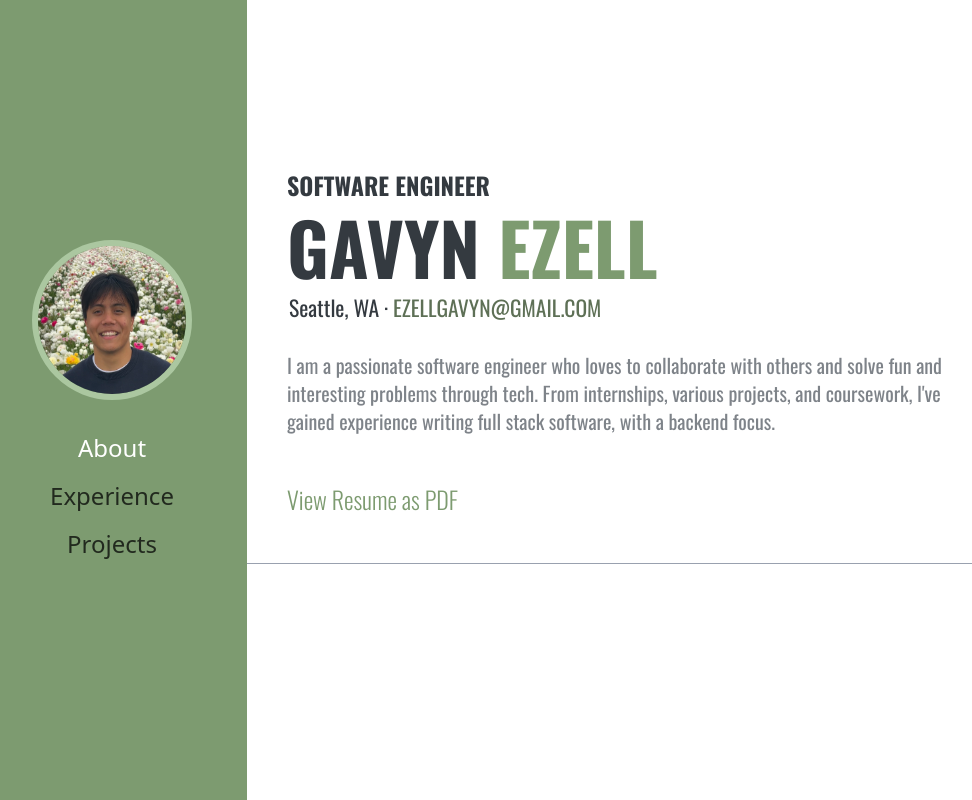
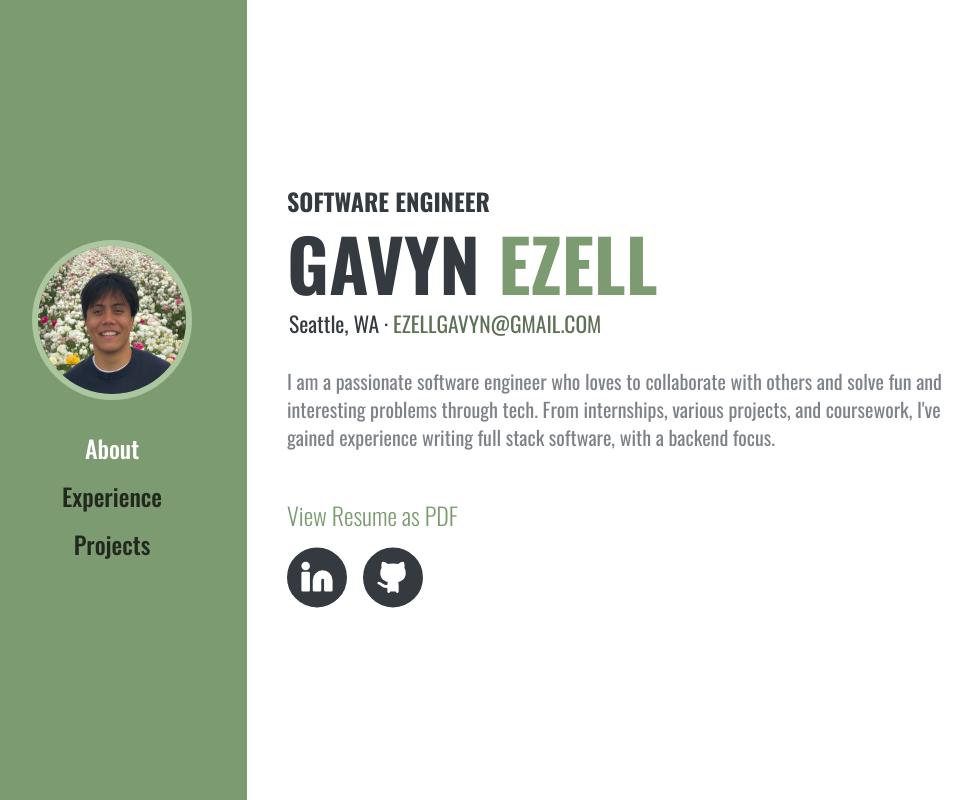
Before and after one commit to gavyn-ezell/portfolio, a SvelteKit app: page / in a window 1280 px wide. Shown: the whole page, without its empty margins (23-995 px from the left). Built offline with nearby package versions, Linux system fonts and the light colour scheme.

Commit message:
landing finished

```diff
--- a/src/app.css
+++ b/src/app.css
@@ -1,4 +1,8 @@
 @import 'tailwindcss';
+
+html, body {
+    background-color: white;
+}
 
 @theme {
 	--main-color: #7d9b70;
--- a/src/routes/+page.svelte
+++ b/src/routes/+page.svelte
@@ -1,5 +1,5 @@
 <script>
-	import { Menu } from 'lucide-svelte';
+	import { Menu, Github, Linkedin } from 'lucide-svelte';
 	import { media } from 'svelte-match-media';
 	import { onMount } from 'svelte';
 
@@ -29,7 +29,7 @@
 
 <div class="flex flex-col sm:flex-row">
 	<nav
-		class="fixed top-0 z-[100] {mobileNavState}
+		class="oswald-base fixed top-0 z-[100] {mobileNavState}
             sm:h-vh flex w-full flex-col
             items-start justify-between gap-4
             overflow-hidden
@@ -82,8 +82,8 @@
 			{/each}
 		</ul>
 	</nav>
-	<div class="mt-[96px] mr-auto ml-auto h-screen min-h-screen w-full overflow-scroll sm:mt-0 sm:py-32">
-		<section class="oswald-base flex w-full flex-col p-8 pl-2 border-b border-gray-400">
+	<div class="relative mt-[96px] mr-auto ml-auto h-screen min-h-screen w-full overflow-scroll sm:mt-0 sm:py-32">
+		<section class="absolute top-1/2 -translate-y-1/2 oswald-base flex w-full sm:max-w-[1280px] flex-col p-8 pl-2">
 			<div class="m-4 ml-8">
 				<h3 class="mb-4 text-[1.5rem] leading-[1.2rem]">SOFTWARE ENGINEER</h3>
 				<h1 class="px-0 text-[4.5rem] leading-[4.5rem]">
@@ -100,7 +100,19 @@
 					and solve fun and interesting problems through tech. From internships, various projects, and coursework, I've gained experience writing full stack software, with a backend focus.
 				</p>
 
-                <a href="GavynEzellResume.pdf" target="_blank" class="text-[var(--main-color)] font-light text-2xl">View Resume as PDF</a>
+                <a href="GavynEzellResume.pdf" target="_blank" class="text-[var(--main-color)] font-light text-2xl block mb-4">View Resume as PDF</a>
+                <div class="flex flex-row gap-4">
+                    <div class="p-2 bg border-4 border-[#343A40] bg-[#343A40] rounded-full inline-flex">
+                        <a href="https://www.linkedin.com/in/gavyn-ezell/" target="_blank">
+                            <Linkedin fill="white" class="border" color="white" size="36"/>
+                        </a>
+                    </div>
+                    <div class="p-2 bg border-4 border-[#343A40] bg-[#343A40] rounded-full inline-flex">
+                        <a href="https://github.com/gavyn-ezell" target="_blank">
+                            <Github fill="white" class="border" color="white" size="36"/>
+                        </a>
+                    </div>
+                </div>
 			</div>
 		</section>
 	</div>
```
